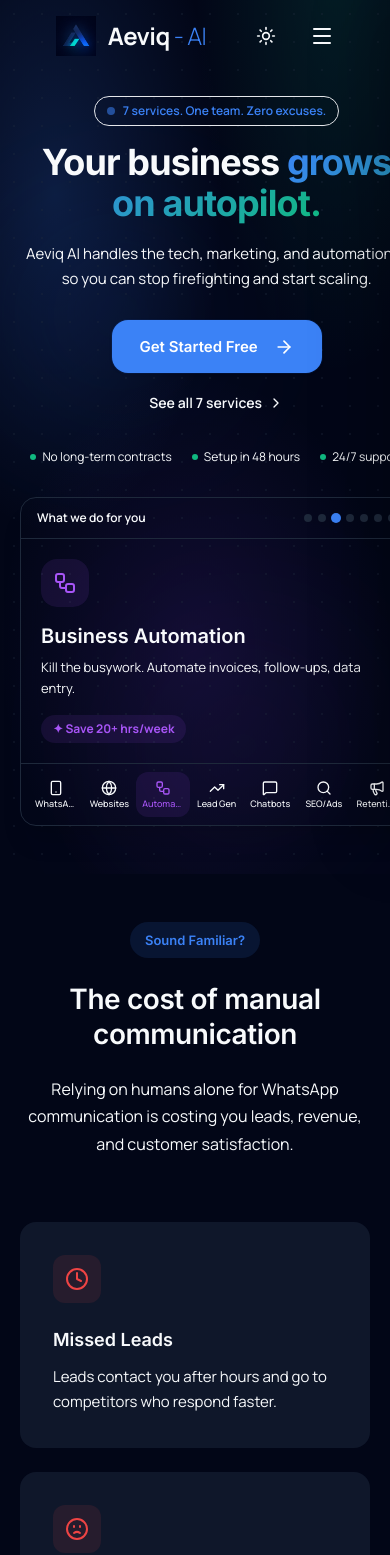
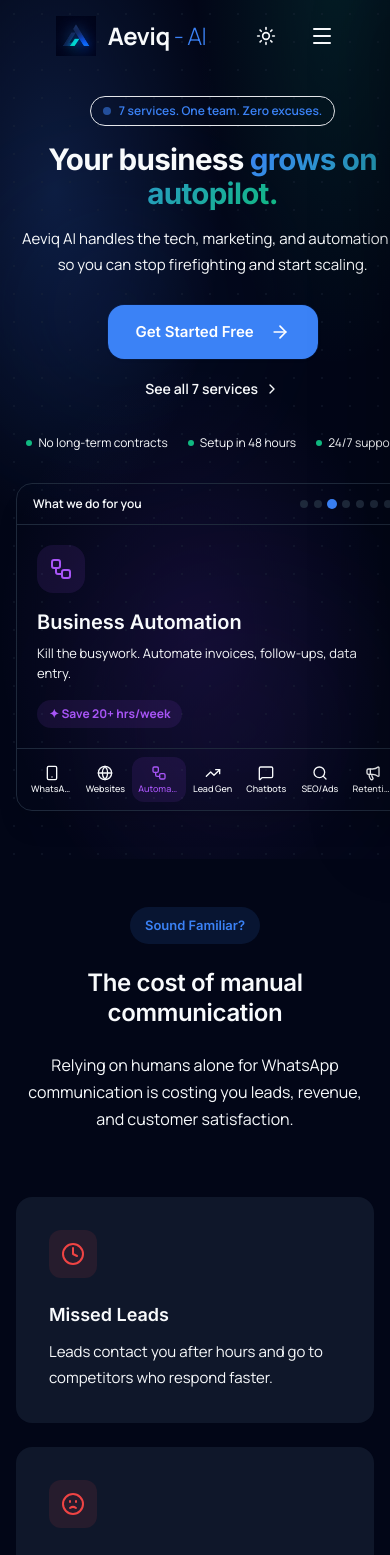
Before and after one commit to Nidhimodi15/Avorix-AI, a React (Vite) app: page / in a window 390 px wide. Shown: the top 1555 px of the page. Built offline with nearby package versions, Linux system fonts and the light colour scheme.

Commit message:
fix: reduce heading font sizes on very small phones (<=400px) to prevent text clipping

```diff
--- a/src/index.css
+++ b/src/index.css
@@ -293,6 +293,16 @@
   .text-heading-1 { font-size: 2rem; }
   .text-heading-2 { font-size: 1.75rem; }
   .text-heading-3 { font-size: 1.25rem; }
+}
+
+@media (max-width: 400px) {
+  .text-display-xl { font-size: 2.25rem; }
+  .text-display-lg { font-size: 1.85rem; }
+  .text-heading-1 { font-size: 1.75rem; }
+  .text-heading-2 { font-size: 1.5rem; }
+  .container, .container-tight, .container-wide {
+    padding: 0 16px;
+  }
 }
 
 /* ===== Gradient Utilities ===== */
```
